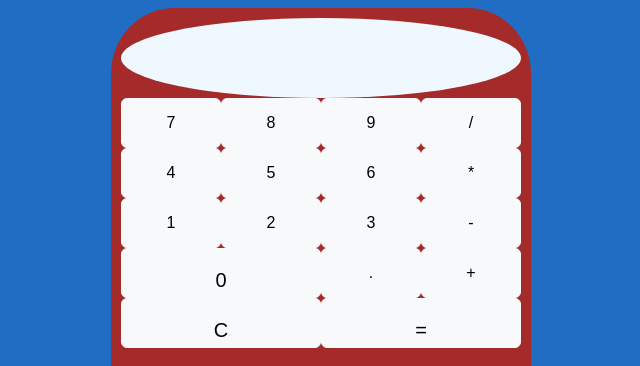
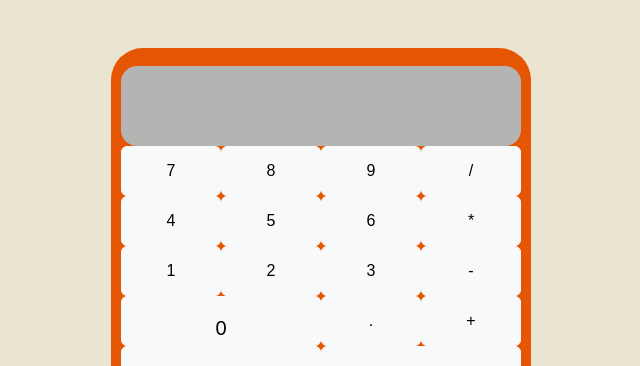
Before and after one commit to zeuqzavleugim/calculadora, a plain HTML site: page index.html in a window 1280 px wide. Shown: the top 366 px of the page, without its empty margins (319-959 px from the left). Drawn offline with nearby package versions, Linux system fonts and the light colour scheme.

Commit message:
change in css

```diff
--- a/index.html
+++ b/index.html
@@ -15,12 +15,15 @@
     <div>
         <header></header>
     </div>
-    <div id="container">
-        <section id="seccion">
+    <div class="my-5" id="container">
+        <section class="my-2" id="seccion">
             <table>
+                <thead>
                     <tr>
-                    <td colspan="4"><span id="result"></span></td>
+                        <th colspan="4"><span id="result"></span></th>
                     </tr>
+                </thead>
+                <tbody>
                     <tr>
                         <td><button type="button" class="btn btn-light" id="7">7</button></td>
                         <td><button type="button" class="btn btn-light" id="8">8</button></td>
@@ -48,6 +51,7 @@
                         <td colspan="2"><button type="button" class="btn btn-light" id="limpiar">C</button></td>
                         <td colspan="2"><button type="button" class="btn btn-light" id="igual">=</button></td>
                     </tr>
+                </tbody>
             </table>
             <br>
             <p class="h4 text-center"><strong>Calculadora</strong></p>
--- a/style.css
+++ b/style.css
@@ -6,7 +6,7 @@
     font-family: 'Poppins', sans-serif;
 }
 body{
-    background-color: rgb(33, 109, 196);
+    background-color: #EBE4D1;
 }
 #container{
     text-align: center;
@@ -15,8 +15,8 @@ body{
     width: 420px;
     height: 440px;
     display:inline-table;
-    background-color: brown;
-    border-radius: 15%;
+    background-color: #E55604 ;
+    border-radius: 2rem;
     position: relative;
 }
 
@@ -46,6 +46,9 @@ span{
     font-size: 40px;
     line-height: 50px;
     text-align: center;
-    background-color: aliceblue;
-    border-radius: 50%;
+    background-color: #B4B4B3;
+    border-radius: 1rem;
 }
+strong{
+    color: #26577C;
+}
```
Lines whose indentation alone changed are shown as unchanged.
